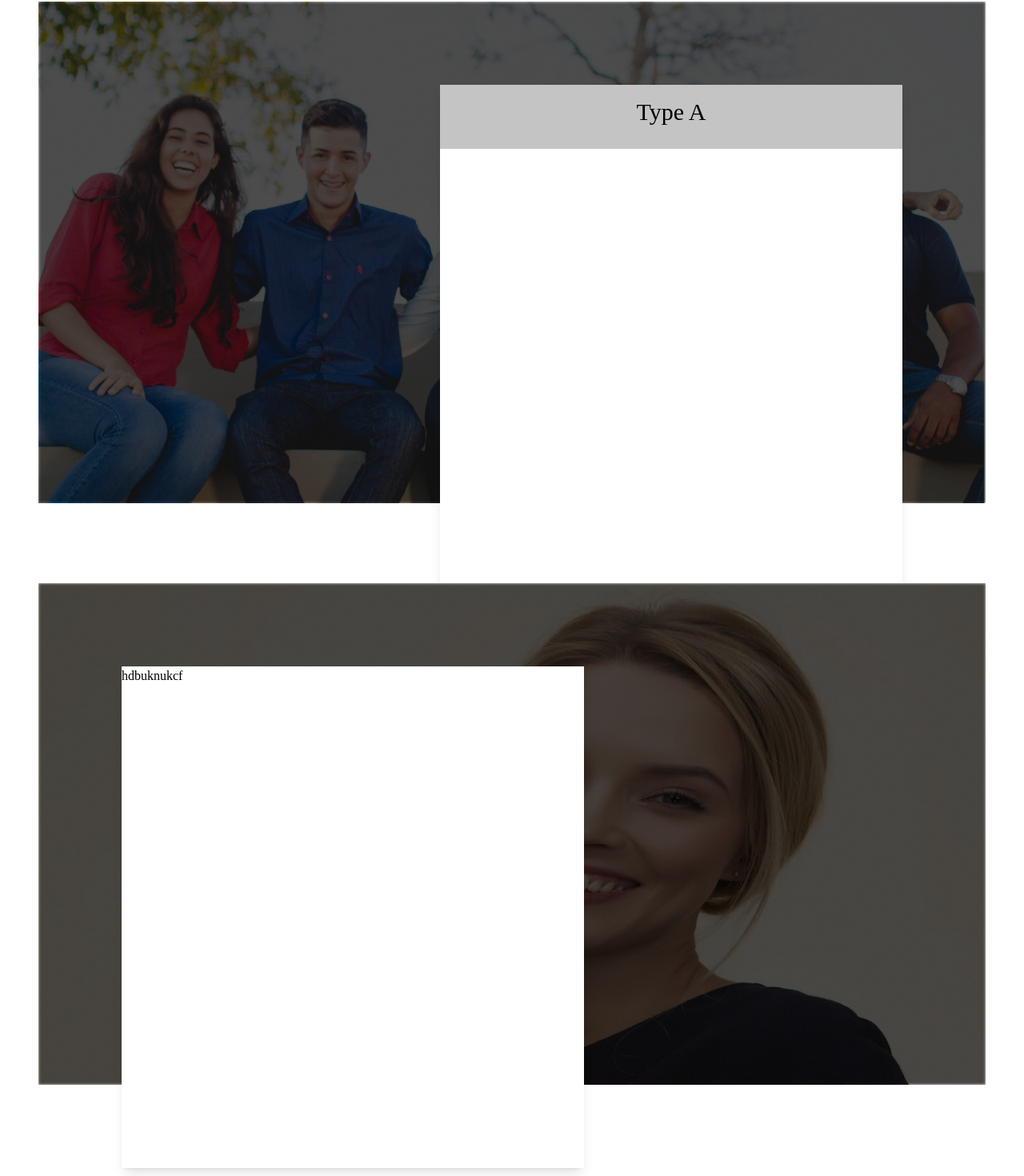
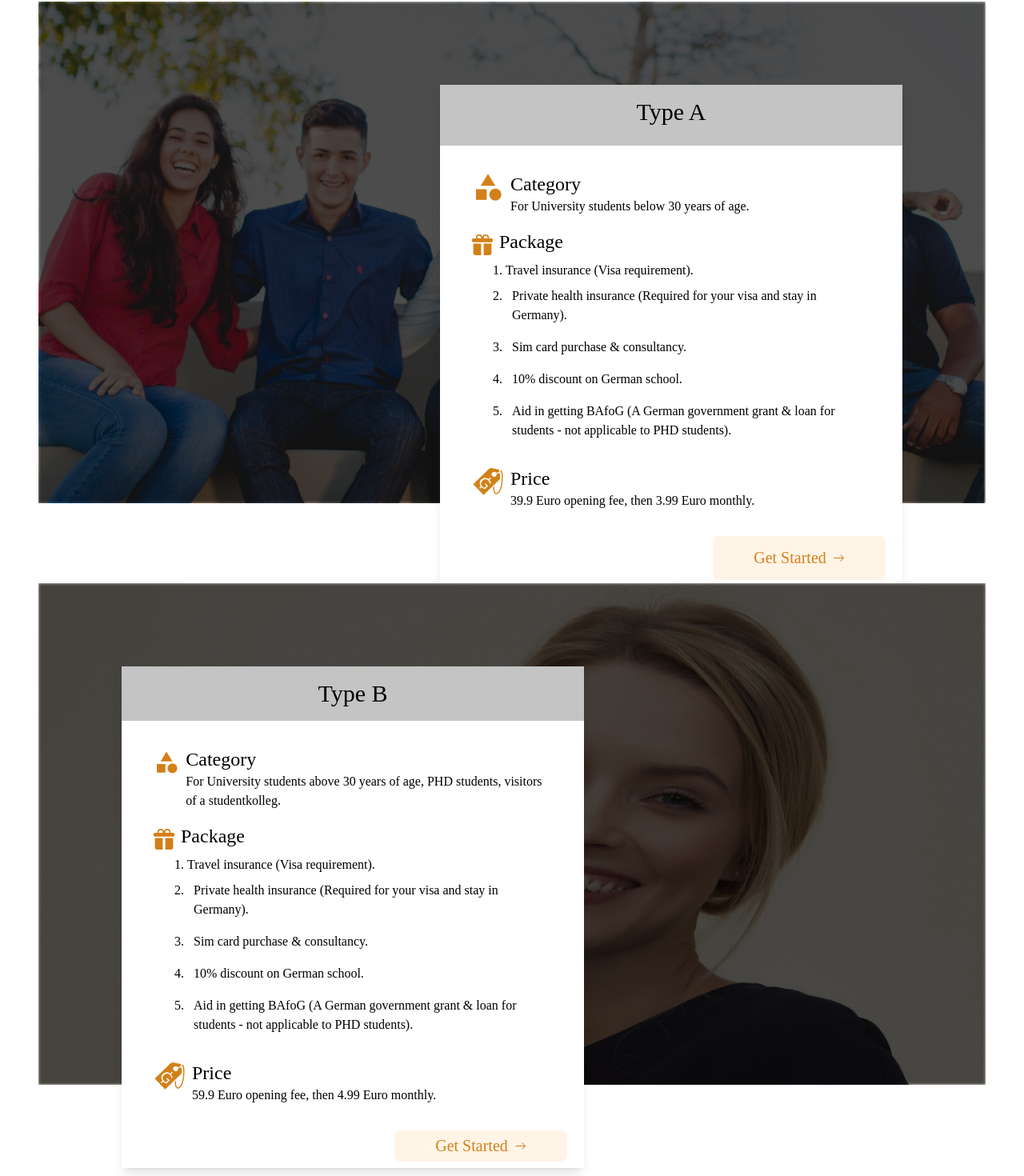
Before and after one commit to Welcomeme-berlin/frontend, a React (Create React App) app: page / in a window 1280 px wide. Shown: the part 1554-3024 px from the top of the page at 80% size. Built offline with nearby package versions, Linux system fonts and the light colour scheme.

Commit message:
payment plans

```diff
--- a/src/components/Landingpage.jsx
+++ b/src/components/Landingpage.jsx
@@ -5,7 +5,9 @@ import Paypal from "../assets/logos_paypal.png";
 import Uber from "../assets/simple-icons_uber.png";
 import Visa from "../assets/logos_visaelectron.png";
 import Coinbase from "../assets/Vector-1.png";
-import { FcCheckmark } from "react-icons/fc";
+import { MdCategory } from "react-icons/md";
+import { GiPriceTag } from "react-icons/gi";
+import { BsArrowRight, BsGiftFill } from "react-icons/bs";
 import Footer from "./Footer";
 import SliderComponent from "./Slider";
 import Testimonials from "./TestimonialSlide";
@@ -67,17 +69,103 @@ const Landingpage = () => {
               <div className="text-center bg-[#c4c4c4] h-20 font-medium text-3xl p-4">
                 Type A
               </div>
-              {/* <div className="bg-green-700">
-                vbkkbnkgnbkdfnkj
-              </div> */}
+              <div className="mx-6 my-4 p-4">
+                <div className="flex">
+                  <MdCategory size={40} color="#d38019" className="mr-2" />
+                  <div className="flex-col">
+                    <p className="font-medium text-2xl">Category</p>
+                    <p className="font-normal">
+                      For University students below 30 years of age.
+                    </p>
+                  </div>
+                </div>
+                <div className="flex my-4">
+                  <BsGiftFill size={40} color="#d38019" className="mr-2" />
+                  <div className="flex-col">
+                    <p className="font-medium text-2xl">Package</p>
+                    <ul className="list-decimal p-2">
+                      <li>Travel insurance (Visa requirement).</li>
+                      <li className="p-2">
+                        Private health insurance (Required for your visa and
+                        stay in Germany).
+                      </li>
+                      <li className="p-2">Sim card purchase & consultancy.</li>
+                      <li className="p-2">10% discount on German school.</li>
+                      <li className="p-2">
+                        Aid in getting BAfoG (A German government grant & loan
+                        for students - not applicable to PHD students).
+                      </li>
+                    </ul>
+                  </div>
+                </div>
+                <div className="flex">
+                  <GiPriceTag size={40} color="#d38019" className="mr-2" />
+                  <div className="flex-col">
+                    <p className="font-medium text-2xl">Price</p>
+                    <p className="font-normal">
+                      39.9 Euro opening fee, then 3.99 Euro monthly.
+                    </p>
+                  </div>
+                </div>
+              </div>
+              <div className="flex w-[216px] h-[60px] items-center justify-center bg-[#FFF4E6] rounded-lg text-[#d38019] text-xl font-medium relative left-[341px] mb-2">
+                Get Started
+                <BsArrowRight size={15} className="ml-2" />
+              </div>
             </div>
           </div>
           <div className="relative">
             <div>
               <img src={TypeB} alt="Category B" />
             </div>
-            <div className="absolute w-[578px] h-full bg-white top-[104px] left-[104px] shadow-lg">
-              hdbuknukcf
+            <div className="absolute w-[578px] h-full bg-white top-[104px] left-[104px] shadow-lg flex flex-col">
+              <div className="text-center bg-[#c4c4c4] h-20 font-medium text-3xl p-4">
+                Type B
+              </div>
+              <div className="mx-6 my-4 p-4">
+                <div className="flex">
+                  <MdCategory size={40} color="#d38019" className="mr-2" />
+                  <div className="flex-col">
+                    <p className="font-medium text-2xl">Category</p>
+                    <p className="font-normal">
+                      For University students above 30 years of age, PHD
+                      students, visitors of a studentkolleg.
+                    </p>
+                  </div>
+                </div>
+                <div className="flex my-4">
+                  <BsGiftFill size={40} color="#d38019" className="mr-2" />
+                  <div className="flex-col">
+                    <p className="font-medium text-2xl">Package</p>
+                    <ul className="list-decimal p-2">
+                      <li>Travel insurance (Visa requirement).</li>
+                      <li className="p-2">
+                        Private health insurance (Required for your visa and
+                        stay in Germany).
+                      </li>
+                      <li className="p-2">Sim card purchase & consultancy.</li>
+                      <li className="p-2">10% discount on German school.</li>
+                      <li className="p-2">
+                        Aid in getting BAfoG (A German government grant & loan
+                        for students - not applicable to PHD students).
+                      </li>
+                    </ul>
+                  </div>
+                </div>
+                <div className="flex">
+                  <GiPriceTag size={40} color="#d38019" className="mr-2" />
+                  <div className="flex-col">
+                    <p className="font-medium text-2xl">Price</p>
+                    <p className="font-normal">
+                      59.9 Euro opening fee, then 4.99 Euro monthly.
+                    </p>
+                  </div>
+                </div>
+              </div>
+              <div className="flex w-[216px] h-[60px] items-center justify-center bg-[#FFF4E6] rounded-lg text-[#d38019] text-xl font-medium relative left-[341px] mb-2">
+                Get Started
+                <BsArrowRight size={15} className="ml-2" />
+              </div>
             </div>
           </div>
         </div>
```
